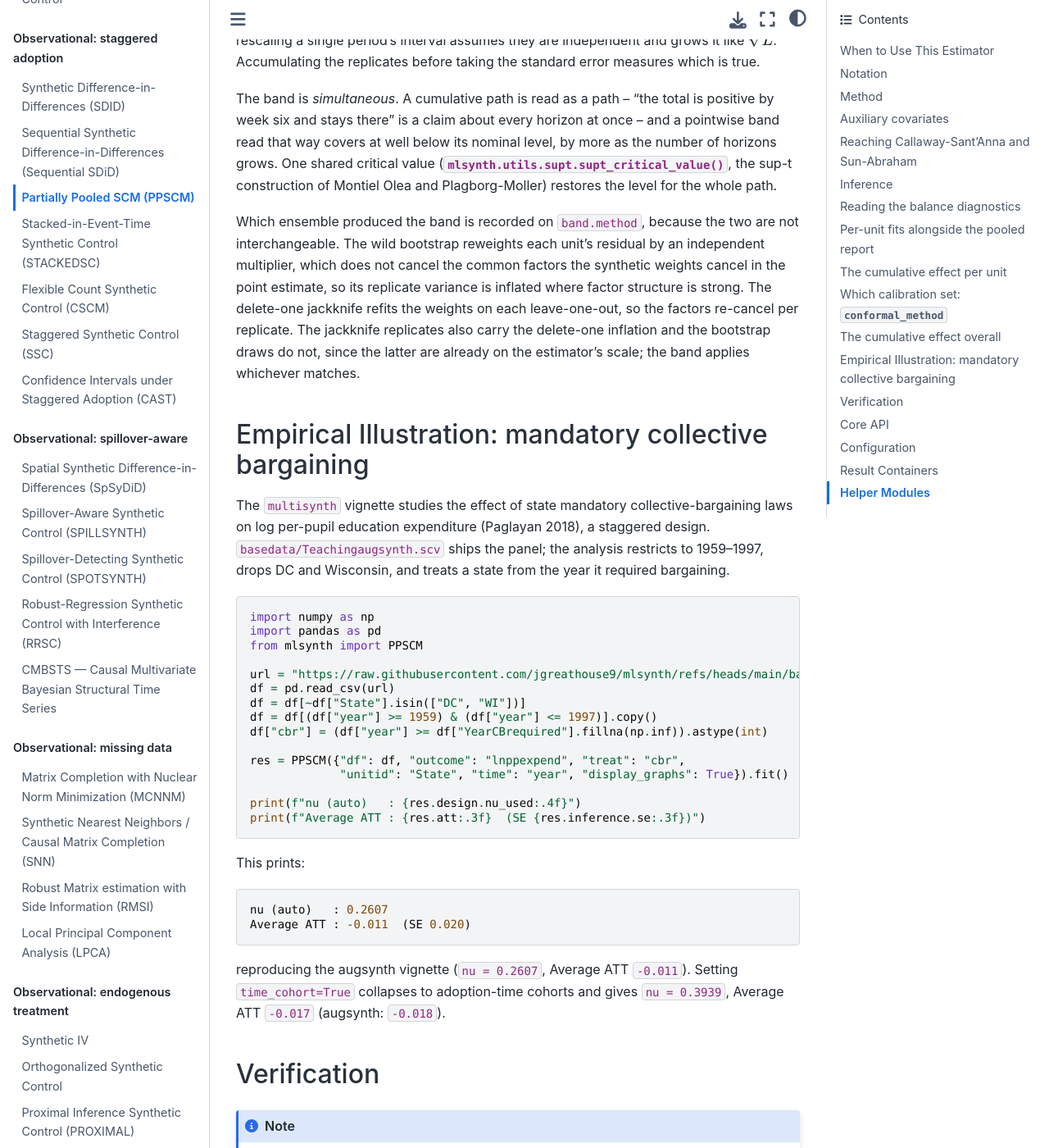
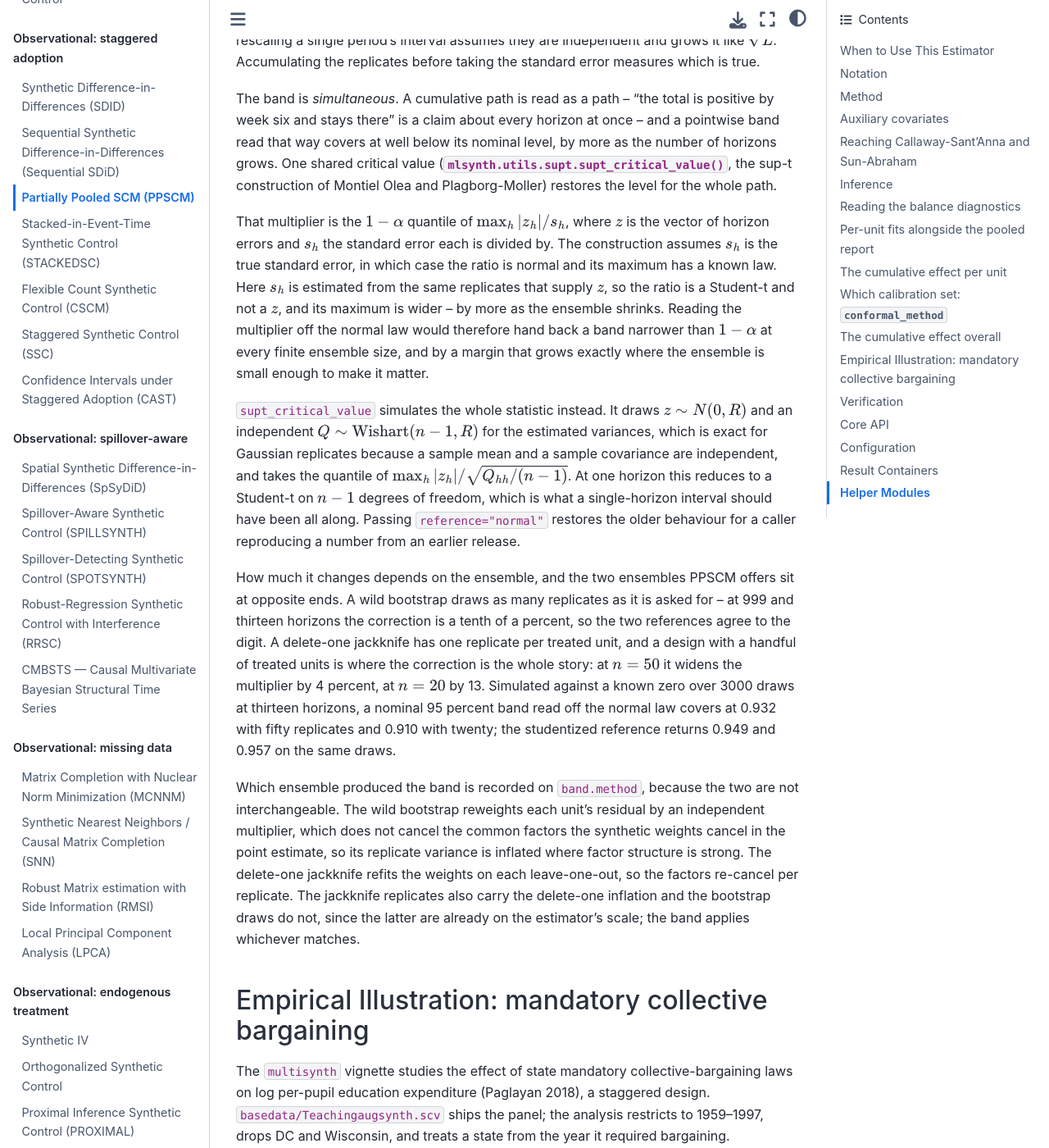
Before and after one commit to jgreathouse9/mlsynth, a Sphinx documentation site: the page built from docs/ppscm.rst, in a window 1280 px wide and 1400 px high, scrolled down 16920 px. Shown: the whole window at 82% size. Built offline with Sphinx 7.4.7 and the Sphinx Book theme 1.1.4, drawn with Linux system fonts in a browser that asks for light colours; pages that are not in the unit, such as notebooks, are missing from menus.

Commit message:
docs(supt): say what the sup-t multiplier is a quantile of
The band divides each horizon error by an estimated standard error, so the
maximum of those ratios follows a Student-t and not a normal. Both estimator
pages now say so, and the PPSCM page carries the magnitude: negligible at a
999-draw bootstrap, and the whole story for a jackknife over twenty units,
where a nominal 95 percent band read off the normal law covers at 0.910.

Co-Authored-By: Claude <noreply@anthropic.com>

```diff
--- a/docs/ppscm.rst
+++ b/docs/ppscm.rst
@@ -808,6 +808,37 @@ more as the number of horizons grows. One shared critical value
 (:func:`mlsynth.utils.supt.supt_critical_value`, the sup-t construction of
 Montiel Olea and Plagborg-Moller) restores the level for the whole path.
 
+That multiplier is the :math:`1 - \alpha` quantile of
+:math:`\max_h |z_h| / s_h`, where :math:`z` is the vector of horizon errors and
+:math:`s_h` the standard error each is divided by. The construction assumes
+:math:`s_h` is the true standard error, in which case the ratio is normal and its
+maximum has a known law. Here :math:`s_h` is estimated from the same replicates
+that supply :math:`z`, so the ratio is a Student-t and not a :math:`z`, and its
+maximum is wider -- by more as the ensemble shrinks. Reading the multiplier off
+the normal law would therefore hand back a band narrower than :math:`1 - \alpha`
+at every finite ensemble size, and by a margin that grows exactly where the
+ensemble is small enough to make it matter.
+
+``supt_critical_value`` simulates the whole statistic instead. It draws
+:math:`z \sim N(0, R)` and an independent :math:`Q \sim \text{Wishart}(n - 1, R)`
+for the estimated variances, which is exact for Gaussian replicates because a
+sample mean and a sample covariance are independent, and takes the quantile of
+:math:`\max_h |z_h| / \sqrt{Q_{hh} / (n - 1)}`. At one horizon this reduces to a
+Student-t on :math:`n - 1` degrees of freedom, which is what a single-horizon
+interval should have been all along. Passing ``reference="normal"`` restores the
+older behaviour for a caller reproducing a number from an earlier release.
+
+How much it changes depends on the ensemble, and the two ensembles PPSCM offers
+sit at opposite ends. A wild bootstrap draws as many replicates as it is asked
+for -- at 999 and thirteen horizons the correction is a tenth of a percent, so
+the two references agree to the digit. A delete-one jackknife has one replicate
+per treated unit, and a design with a handful of treated units is where the
+correction is the whole story: at :math:`n = 50` it widens the multiplier by
+4 percent, at :math:`n = 20` by 13. Simulated against a known zero over 3000
+draws at thirteen horizons, a nominal 95 percent band read off the normal law
+covers at 0.932 with fifty replicates and 0.910 with twenty; the studentized
+reference returns 0.949 and 0.957 on the same draws.
+
 Which ensemble produced the band is recorded on ``band.method``, because the two
 are not interchangeable. The wild bootstrap reweights each unit's residual by an
 independent multiplier, which does not cancel the common factors the synthetic
```
Also changed, not shown: docs/pda.rst (+11 -0 lines).
